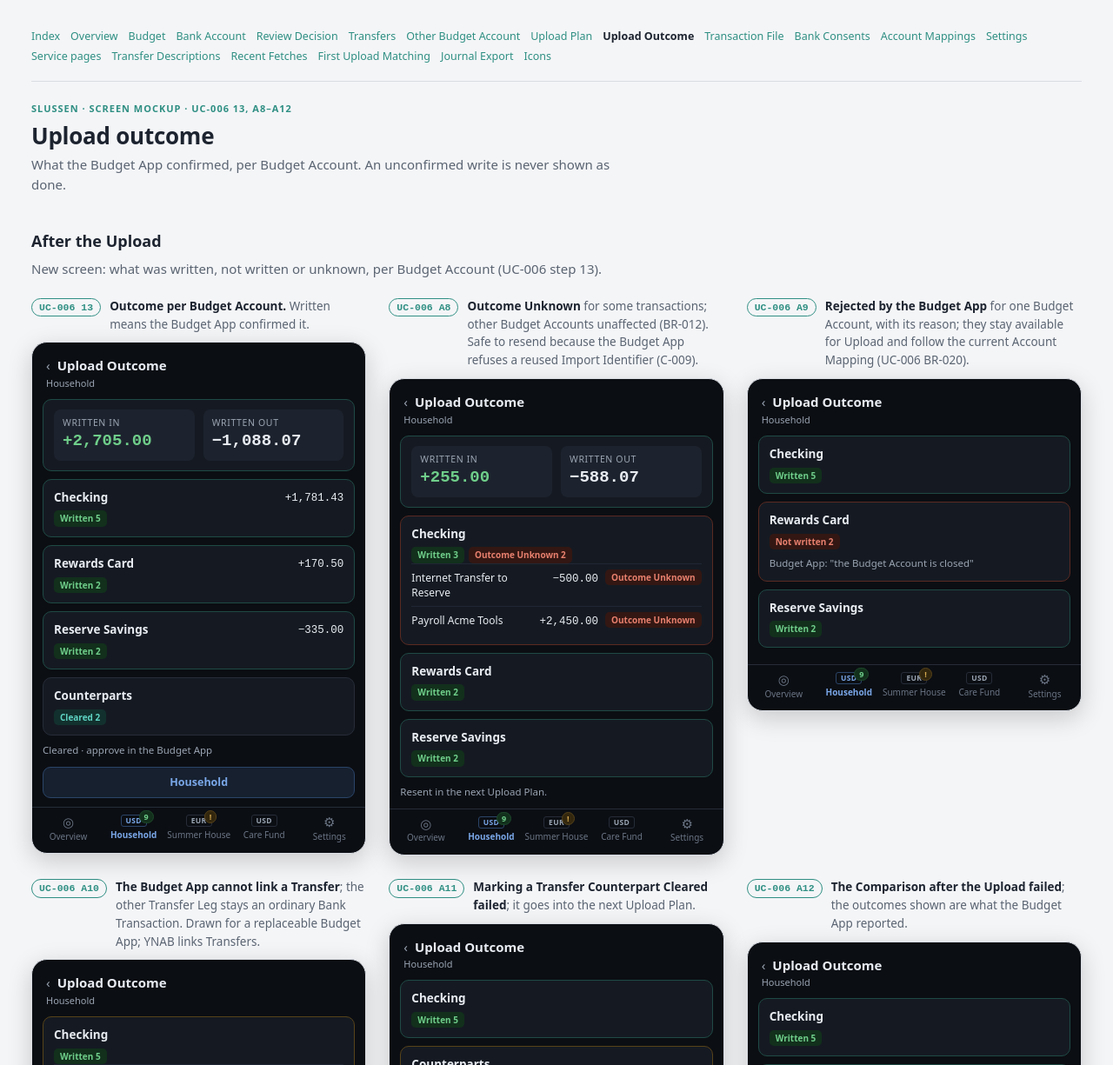
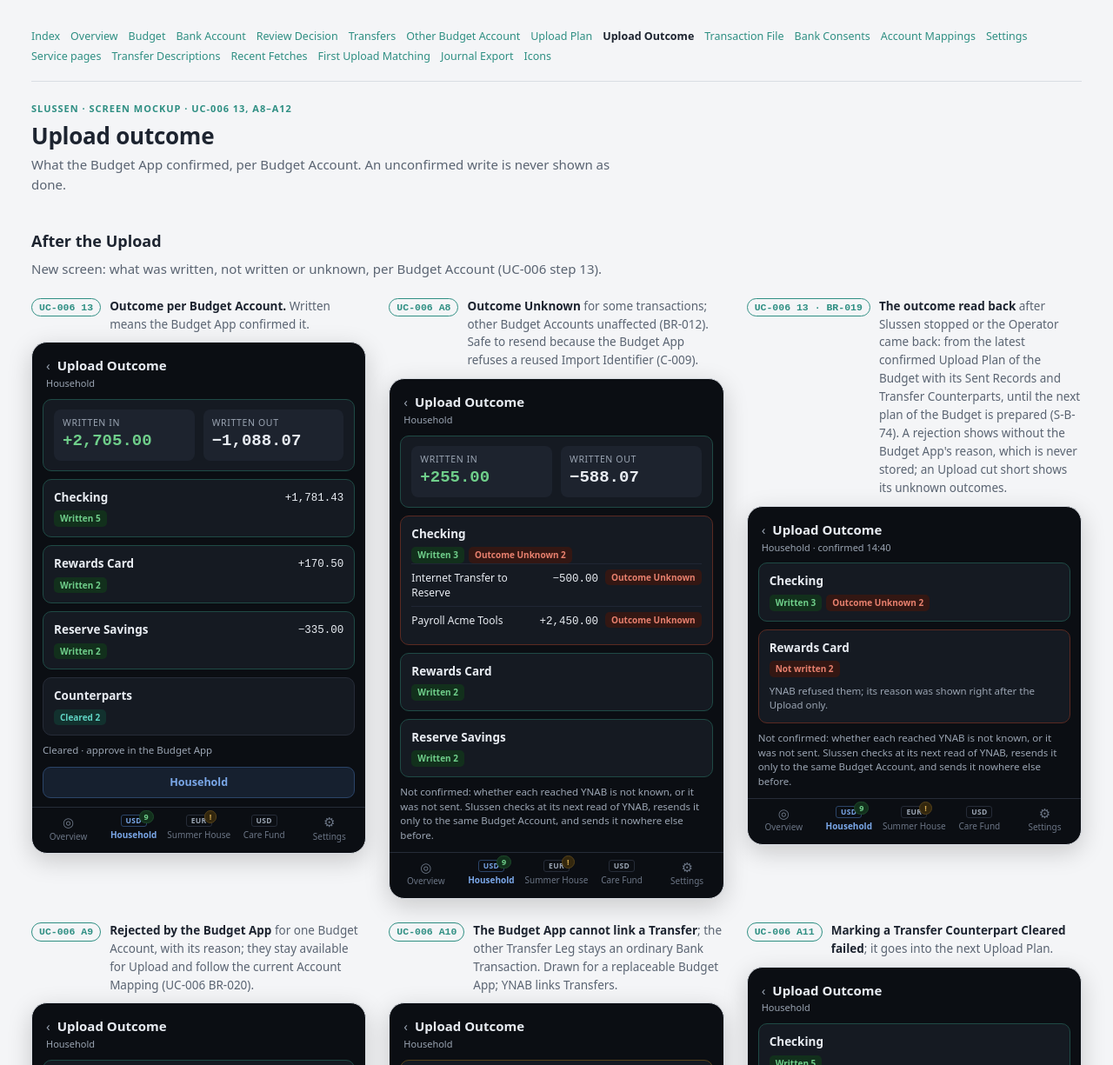
Before and after one commit to flylasse/slussen, a plain HTML site: page docs/mockups/upload-outcome.html in a window 1280 px wide. Shown: the top 1225 px of the page at 87% size. Drawn offline with Linux system fonts and the light colour scheme.

Commit message:
Spec: the review's corrections to S-B-61 to S-B-77, and S-B-78 (proposed)
A send whose outcome is not settled is retried only to its own Budget
Account in a plan of that Budget, and its Budget is read until it is
settled (the review found a path to a second write across Budgets); a
send as a transfer counts before its Transfer Counterpart is recorded;
what YNAB documents and what the live tests must prove; a stored cursor
is not used after a start that opens a First Upload Matching; refusals
that are not refused credentials; the late other side at any date.

Co-Authored-By: Claude Fable 5.2 <noreply@anthropic.com>
Claude-Session: https://claude.ai/code/session_01LKHD1s76NvvxuK2Vz3nVgN

```diff
--- a/docs/mockups/upload-outcome.html
+++ b/docs/mockups/upload-outcome.html
@@ -322,7 +322,18 @@
 <div class="screen-title"><a class="back" href="budget.html#household">‹</a> Upload Outcome</div>
 <p class="screen-sub">Household</p>
 <div class="body">
-<div class="card teal"><div class="io"><div><span class="lbl">Written in</span> <span class="big in">+255.00</span></div><div><span class="lbl">Written out</span> <span class="big">−588.07</span></div></div></div><div class="card red"><div class="acct-h"><span class="nm">Checking</span> <span class="amt r"></span></div><div class="tagrow"><span class="chip green">Written 3</span> <span class="chip red">Outcome Unknown 2</span></div><div class="txrow"><span class="p">Internet Transfer to Reserve</span> <span class="amt">−500.00</span><div class="stc"><span class="chip red">Outcome Unknown</span></div></div><div class="txrow"><span class="p">Payroll Acme Tools</span> <span class="amt">+2,450.00</span><div class="stc"><span class="chip red">Outcome Unknown</span></div></div></div><div class="card teal"><div class="acct-h"><span class="nm">Rewards Card</span> <span class="amt r"></span></div><div class="tagrow"><span class="chip green">Written 2</span></div></div><div class="card teal"><div class="acct-h"><span class="nm">Reserve Savings</span> <span class="amt r"></span></div><div class="tagrow"><span class="chip green">Written 2</span></div></div><p class="note">Resent in the next Upload Plan.</p>
+<div class="card teal"><div class="io"><div><span class="lbl">Written in</span> <span class="big in">+255.00</span></div><div><span class="lbl">Written out</span> <span class="big">−588.07</span></div></div></div><div class="card red"><div class="acct-h"><span class="nm">Checking</span> <span class="amt r"></span></div><div class="tagrow"><span class="chip green">Written 3</span> <span class="chip red">Outcome Unknown 2</span></div><div class="txrow"><span class="p">Internet Transfer to Reserve</span> <span class="amt">−500.00</span><div class="stc"><span class="chip red">Outcome Unknown</span></div></div><div class="txrow"><span class="p">Payroll Acme Tools</span> <span class="amt">+2,450.00</span><div class="stc"><span class="chip red">Outcome Unknown</span></div></div></div><div class="card teal"><div class="acct-h"><span class="nm">Rewards Card</span> <span class="amt r"></span></div><div class="tagrow"><span class="chip green">Written 2</span></div></div><div class="card teal"><div class="acct-h"><span class="nm">Reserve Savings</span> <span class="amt r"></span></div><div class="tagrow"><span class="chip green">Written 2</span></div></div><p class="note">Not confirmed: whether each reached YNAB is not known, or it was not sent. Slussen checks at its next read of YNAB, resends it only to the same Budget Account, and sends it nowhere else before.</p>
+</div>
+<div class="nav"><a class="tab" href="overview.html"><span class="ic">◎</span> Overview</a> <a class="tab on" href="budget.html#household"><span class="cur">USD</span> Household<span class="bdg ">9</span></a> <a class="tab" href="budget.html#summer-house"><span class="cur">EUR</span> Summer House<span class="bdg warn">!</span></a> <a class="tab" href="budget.html#care-fund"><span class="cur">USD</span> Care Fund</a> <a class="tab" href="settings.html"><span class="ic">⚙</span> Settings</a></div>
+</div>
+</div>
+<div class="state" id="read-back">
+<div class="step-label"><span class="n">UC-006 13 · BR-019</span><p><b>The outcome read back</b> after Slussen stopped or the Operator came back: from the latest confirmed Upload Plan of the Budget with its Sent Records and Transfer Counterparts, until the next plan of the Budget is prepared (S-B-74). A rejection shows without the Budget App's reason, which is never stored; an Upload cut short shows its unknown outcomes.</p></div>
+<div class="phone">
+<div class="screen-title"><a class="back" href="budget.html#household">‹</a> Upload Outcome</div>
+<p class="screen-sub">Household · confirmed 14:40</p>
+<div class="body">
+<div class="card teal"><div class="acct-h"><span class="nm">Checking</span> <span class="amt r"></span></div><div class="tagrow"><span class="chip green">Written 3</span> <span class="chip red">Outcome Unknown 2</span></div></div><div class="card red"><div class="acct-h"><span class="nm">Rewards Card</span> <span class="amt r"></span></div><div class="tagrow"><span class="chip red">Not written 2</span></div><div class="note">YNAB refused them; its reason was shown right after the Upload only.</div></div><p class="note">Not confirmed: whether each reached YNAB is not known, or it was not sent. Slussen checks at its next read of YNAB, resends it only to the same Budget Account, and sends it nowhere else before.</p>
 </div>
 <div class="nav"><a class="tab" href="overview.html"><span class="ic">◎</span> Overview</a> <a class="tab on" href="budget.html#household"><span class="cur">USD</span> Household<span class="bdg ">9</span></a> <a class="tab" href="budget.html#summer-house"><span class="cur">EUR</span> Summer House<span class="bdg warn">!</span></a> <a class="tab" href="budget.html#care-fund"><span class="cur">USD</span> Care Fund</a> <a class="tab" href="settings.html"><span class="ic">⚙</span> Settings</a></div>
 </div>
```
Also changed, not shown: docs/mockups/budget.html (+1 -1 lines), docs/mockups/first-upload-matching.html (+3 -3 lines), docs/mockups/index.html (+1 -1 lines), docs/mockups/overview.html (+3 -3 lines), docs/mockups/upload-plan.html (+1 -1 lines), 12 other files.
